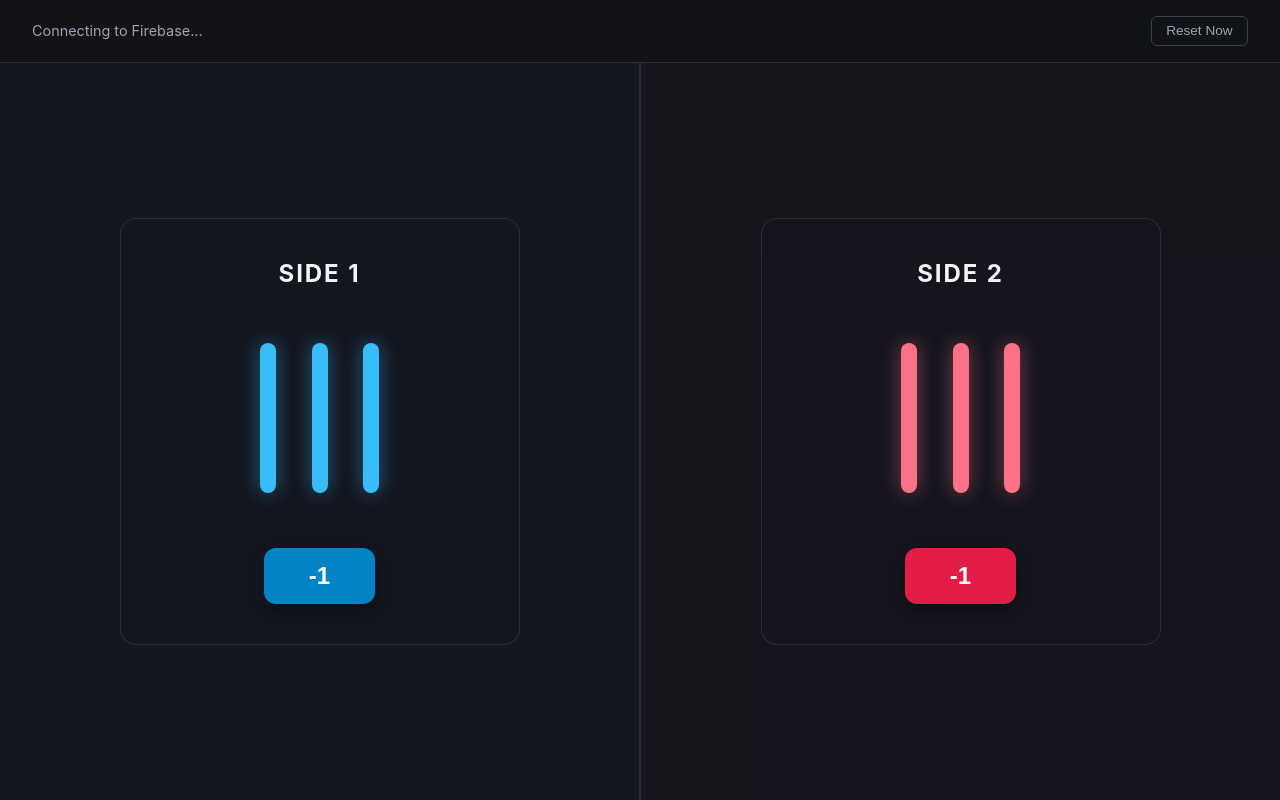
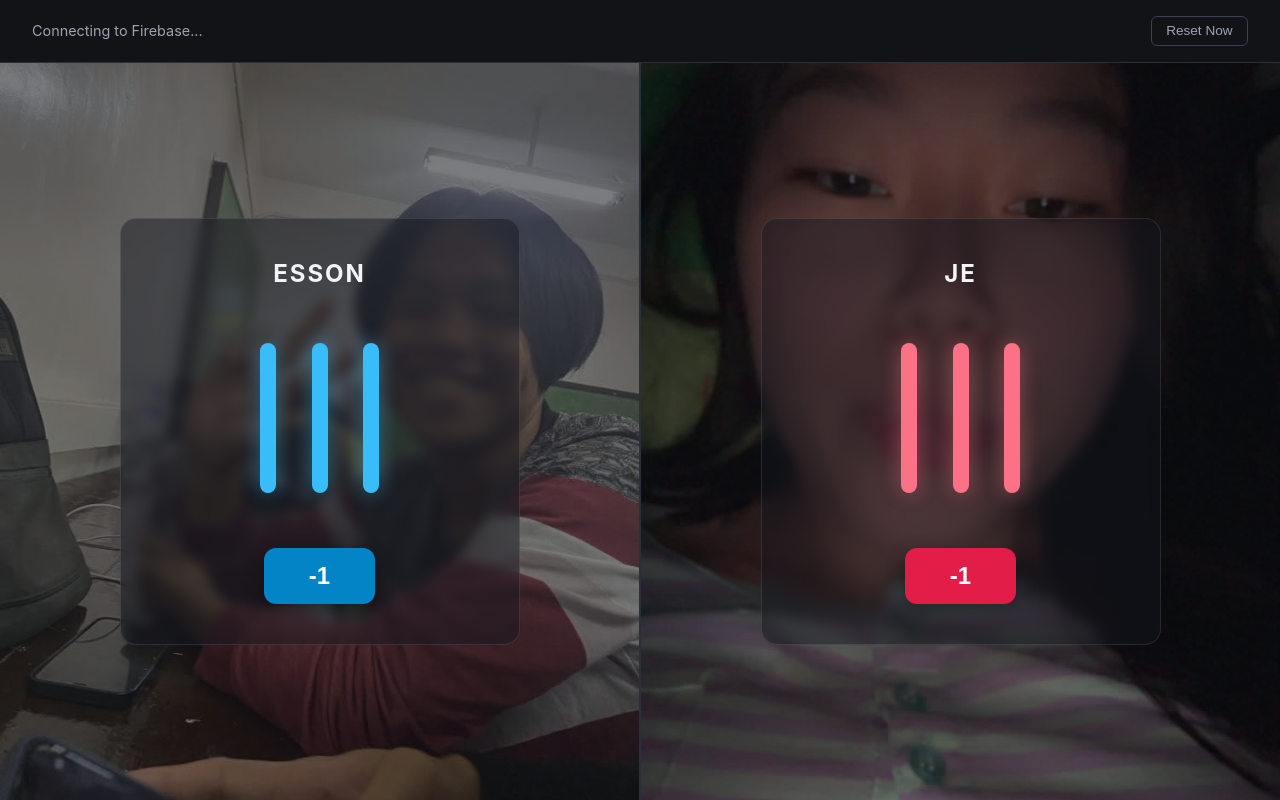
Before and after one commit to emersondaus6-dotcom/Tally-tally, a plain HTML site: page index.html in a window 1280 px wide. Drawn offline with Linux system fonts and the light colour scheme; no server answers.

Commit message:
Update index.html

```diff
--- a/index.html
+++ b/index.html
@@ -3,7 +3,7 @@
 <head>
     <meta charset="UTF-8">
     <meta name="viewport" content="width=device-width, initial-scale=1.0">
-    <title>Weekly Tally Tracker</title>
+    <title>Ikaw Tally an ko</title>
     <style>
         * {
             box-sizing: border-box;
@@ -77,13 +77,13 @@
            ========================================================= */
         .left-side {
             background-color: #1a1f2c;
-            background-image: url('YOUR_LEFT_IMAGE_URL_HERE.jpg');
+            background-image: url(45f4a8c4-7705-452b-8a26-82a4a71770fc.jpg);
             border-right: 2px solid #2a2f3d;
         }
 
         .right-side {
             background-color: #1f1a24;
-            background-image: url('YOUR_RIGHT_IMAGE_URL_HERE.jpg');
+            background-image: url(98a416a8-ad56-486c-87a5-68df2de8ae93.jpg);
         }
 
         .side::before {
@@ -220,7 +220,7 @@
     <main class="split-container">
         <section class="side left-side">
             <div class="side-content">
-                <h2 class="side-title">Side 1</h2>
+                <h2 class="side-title">Esson</h2>
                 <div class="tally-box" id="left-tallies">
                     <div class="tally-line"></div>
                     <div class="tally-line"></div>
@@ -232,7 +232,7 @@
 
         <section class="side right-side">
             <div class="side-content">
-                <h2 class="side-title">Side 2</h2>
+                <h2 class="side-title">Je</h2>
                 <div class="tally-box" id="right-tallies">
                     <div class="tally-line"></div>
                     <div class="tally-line"></div>
```
